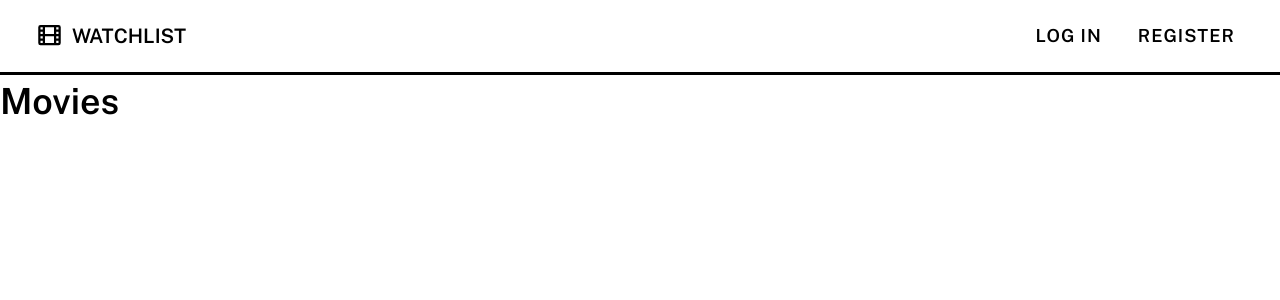
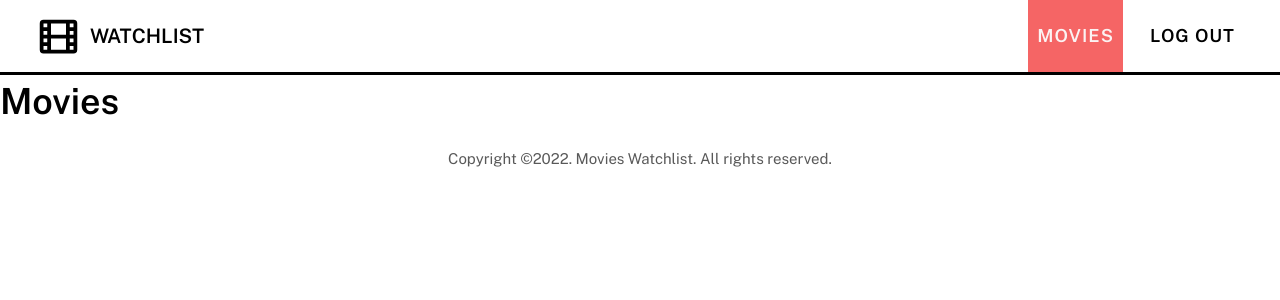
Before and after one commit to OlgaPrikhodko/movie-watchlist, a Flask app: page / in a window 1280 px wide. Shown: the top 300 px of the page. Run offline with Flask 3, Linux system fonts and the light colour scheme.

Commit message:
:star: add footer

```diff
--- a/movie_library/static/css/main.css
+++ b/movie_library/static/css/main.css
@@ -84,7 +84,7 @@ body {
   text-decoration: underline;
 }
 
-/* NAV */
+/* NAVBAR */
 .header {
   padding: 0 2rem;
   border-bottom: var(--border);
@@ -167,12 +167,11 @@ body {
 
 /* Sets the size of the icon (light/dark theme toggle) to be the same as the font size
     So that it takes up more or less the same amount of space as the links */
-.logo__icon {
-  width: 1.5em;
-  height: 1.5em;
-  transform: translateY(-1.5px);
+.nav__icon {
+  width: 1em;
+  height: 1em;
 }
-/* END NAV */
+/* END NAVBAR */
 
 .footer {
   padding: 1rem 0;
--- a/movie_library/templates/layout.html
+++ b/movie_library/templates/layout.html
@@ -1,4 +1,5 @@
 {% from "macros/nav.html" import header %}
+{% from "macros/footer.html" import footer %}
 
 <!DOCTYPE html>
 <html lang="en">
@@ -18,11 +19,13 @@
   </head>
 
   <body>
-    {{ header("", "") }}
+    {{ header("2", "") }}
 
     <main class="main">
 
       {% block main_content %}{% endblock %}
     </main>
+
+    {{ footer() }}
   </body>
 </html>
--- /dev/null
+++ b/movie_library/templates/macros/footer.html
@@ -0,0 +1,5 @@
+{% macro footer() %}
+  <footer class="footer">
+    <small>Copyright &copy;2022. Movies Watchlist. All rights reserved.</small>
+  </footer>
+{% endmacro %}
```
